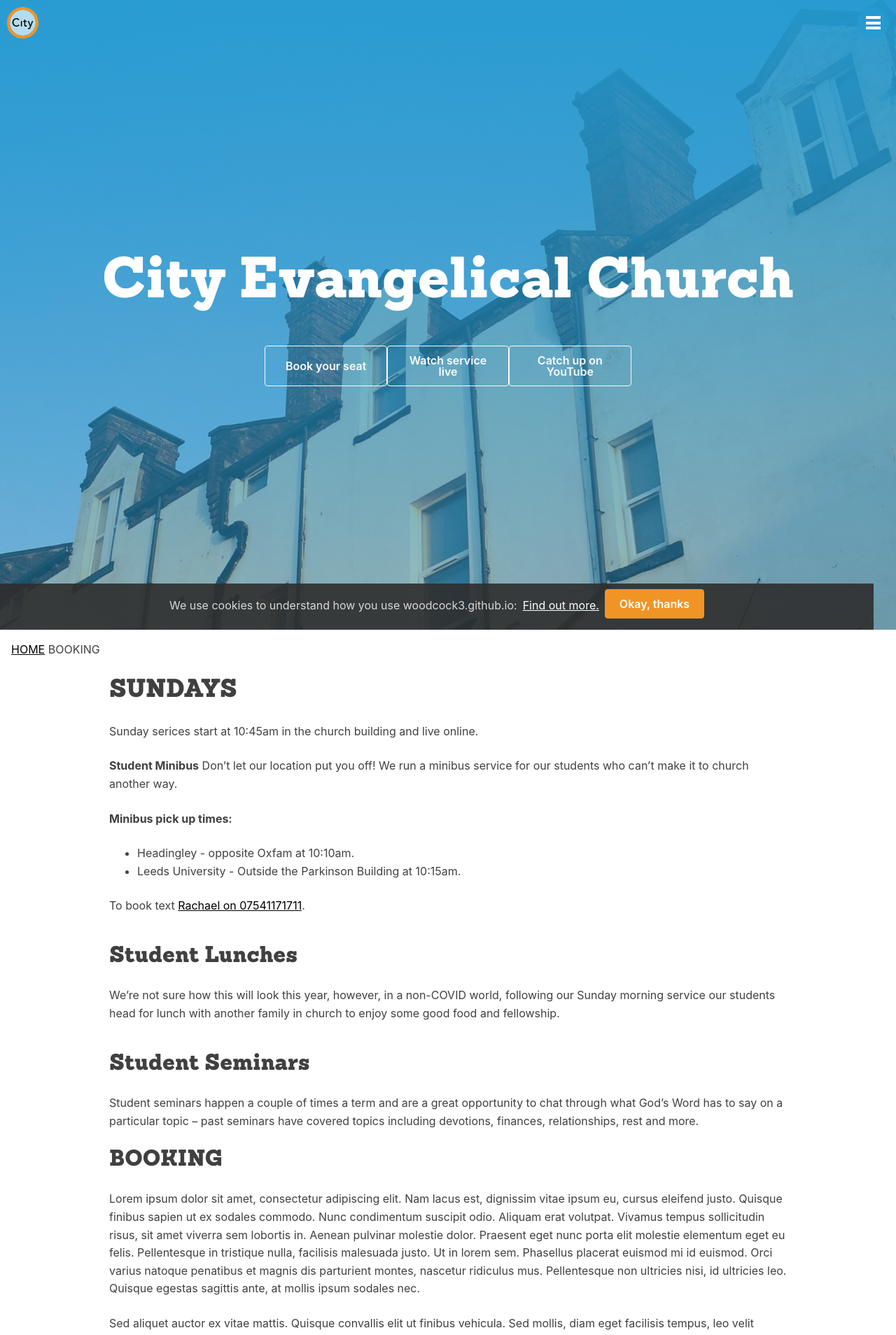
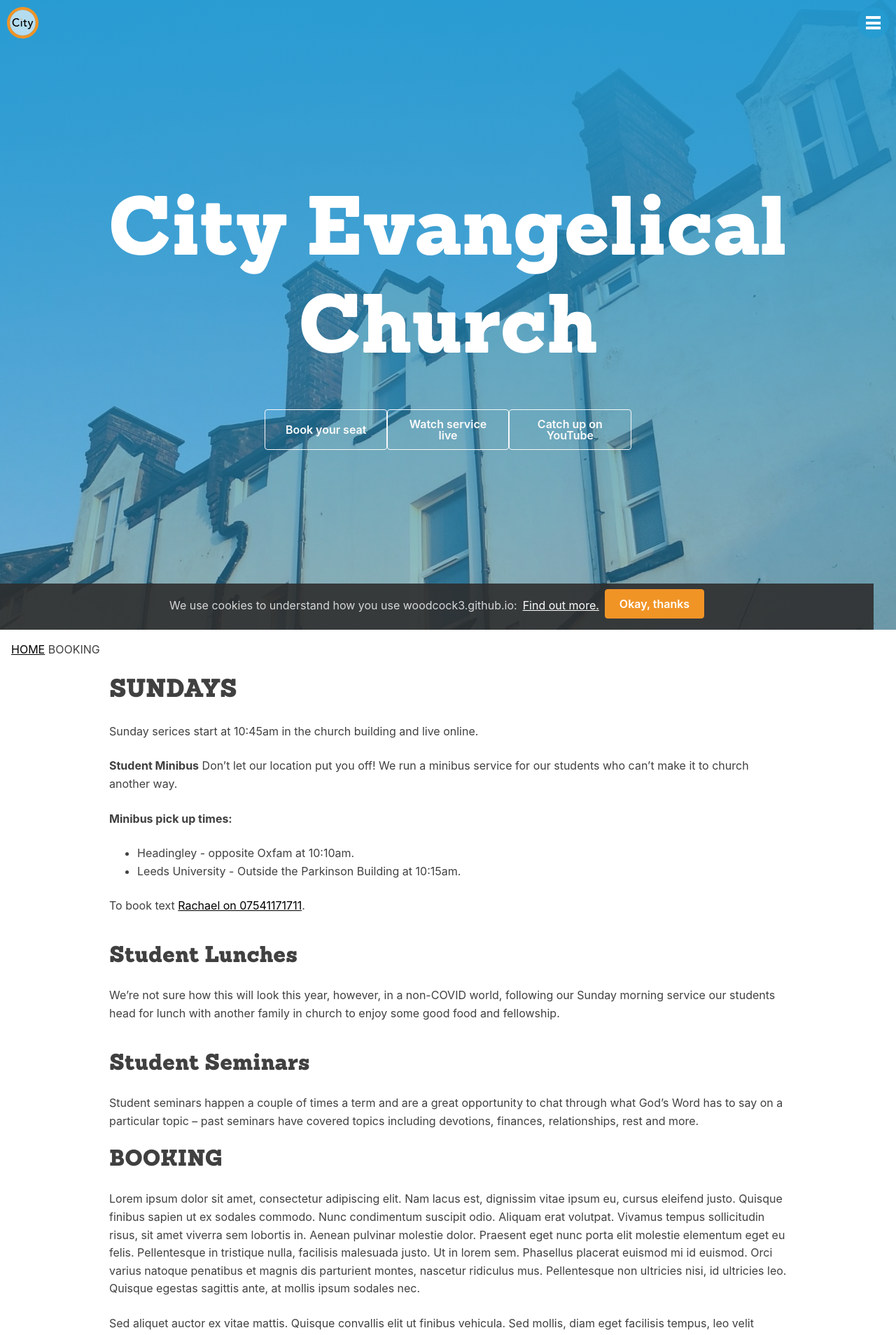
Before and after one commit to woodcox/city-jekyll, a Jekyll site: the page built from pages/_sunday/2021-01-03-booking.md, in a window 1280 px wide. Shown: the top 1908 px of the page at 70% size. Built offline with Jekyll 4.4.1, drawn with Linux system fonts in a browser that asks for light colours.

Commit message:
Update _hero.scss

```diff
--- a/_sass/layouts/_hero.scss
+++ b/_sass/layouts/_hero.scss
@@ -24,7 +24,7 @@
     flex:  0 2 auto;
     .hero-text-h1 {
       color: white;
-      font-size: calc($h1 + 5vmin);
+      font-size: calc($h1 + 9vmin);
     }
     a {
       text-decoration: none;
```
